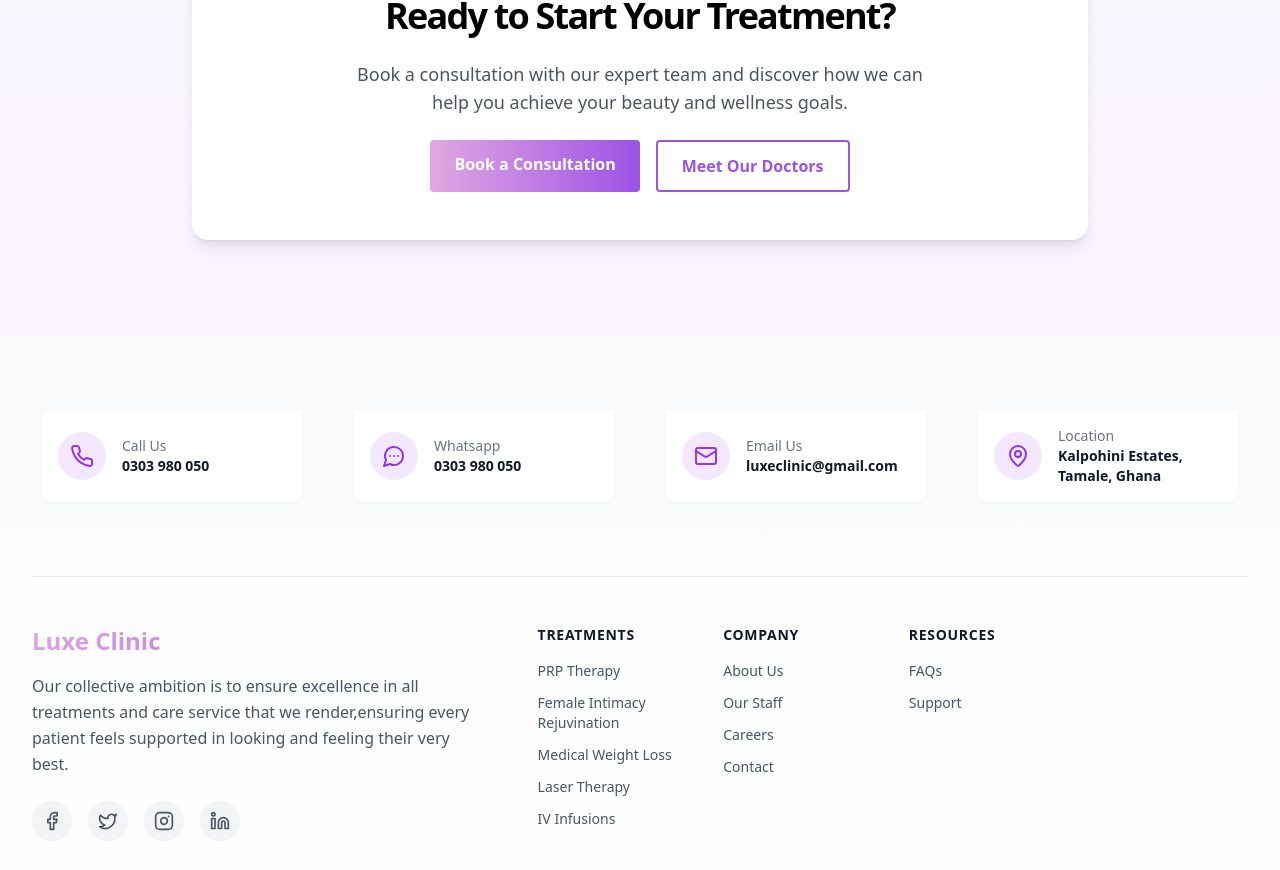
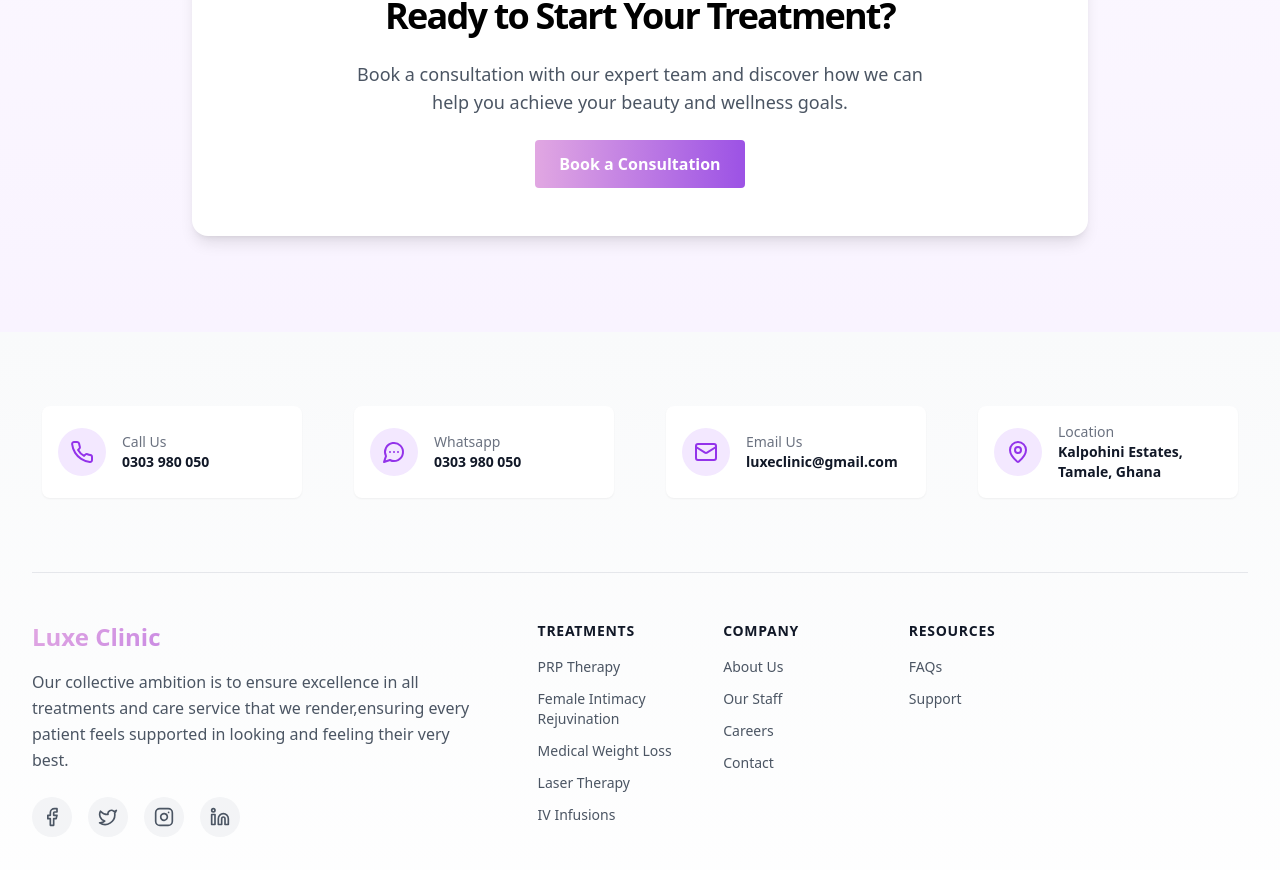
Before and after one commit to amartey-tricky/luxe, a Next.js app: page /treatments in a window 1280 px wide. Shown: the part 1157-2027 px from the top of the page. Built offline with nearby package versions, Linux system fonts and the light colour scheme.

Commit message:
fix dermatology

```diff
--- a/app/treatments/page.tsx
+++ b/app/treatments/page.tsx
@@ -59,11 +59,8 @@ export default function Page() {
               Book a consultation with our expert team and discover how we can help you achieve your beauty and wellness goals.
             </p>
             <div className={styles.ctaButtonContainer}>
-              <Link href="/contact" className={styles.ctaButton}>
+              <Link href="https://cal.com/luxe-clinic-5ttd8o/luxe-appointment" className={styles.ctaButton}>
                 Book a Consultation
-              </Link>
-              <Link href="/services" className={styles.ctaButtonAlt}>
-                Meet Our Doctors
               </Link>
             </div>
           </div>
--- a/components/home/treatments/treatment-data.ts
+++ b/components/home/treatments/treatment-data.ts
@@ -6,7 +6,7 @@ import {
 
 export const treatments = [
   {
-    id: "wellness",
+    id: "dermatology",
     title: "Dermatology",
     description: "At Luxe, our board-certified dermatologists provide comprehensive care for all skin types and concerns. From routine check-ups and skin exams to advanced treatments for complex conditions, we're dedicated to delivering exceptional dermatological care. Our state-of-the-art facilities and cutting-edge technologies ensure accurate diagnoses and effective treatments, helping you achieve the healthy, radiant skin you deserve.",
     icon: UserPlus,
```
